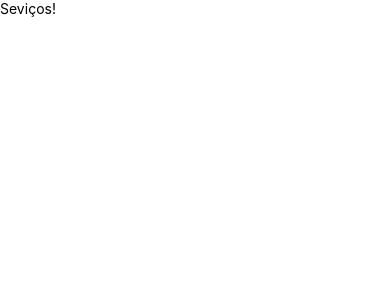
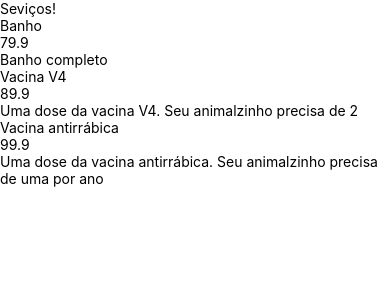
Before and after one commit to Carl-Vini/petshop-mobile, a React Native app: screen / in a window 390 px wide. Shown: the top 300 px of the page. Built offline with nearby package versions, Linux system fonts and the light colour scheme.

Commit message:
adding new component: Item

```diff
--- /dev/null
+++ b/src/Telas/Servicos/Item/index.js
@@ -0,0 +1,13 @@
+import React from "react";
+
+import { Text } from "react-native";
+
+export default function Item({nome, preco, descricao}) {
+    return (
+        <>
+        <Text>{nome}</Text>
+        <Text>{preco}</Text>
+        <Text>{descricao}</Text>
+        </>
+    )
+}
--- a/src/Telas/Servicos/index.js
+++ b/src/Telas/Servicos/index.js
@@ -1,6 +1,7 @@
 import React from "react";
 
-import { SafeAreaView,StatusBar, Text } from "react-native";
+import { SafeAreaView, StatusBar, Text, FlatList } from "react-native";
+import Item from "./Item";
 
 
 const servicos = [
@@ -26,8 +27,12 @@
 
 export default function Servicos() {
     return <SafeAreaView>
-        <StatusBar/>
+        <StatusBar />
         <Text>Seviços!</Text>
+        <FlatList
+            data={servicos}
+            renderItem={({item}) => <Item {...item}/>}
+            keyExtractor={(id) => String(id)}/>
     </SafeAreaView>
 
 }
```
